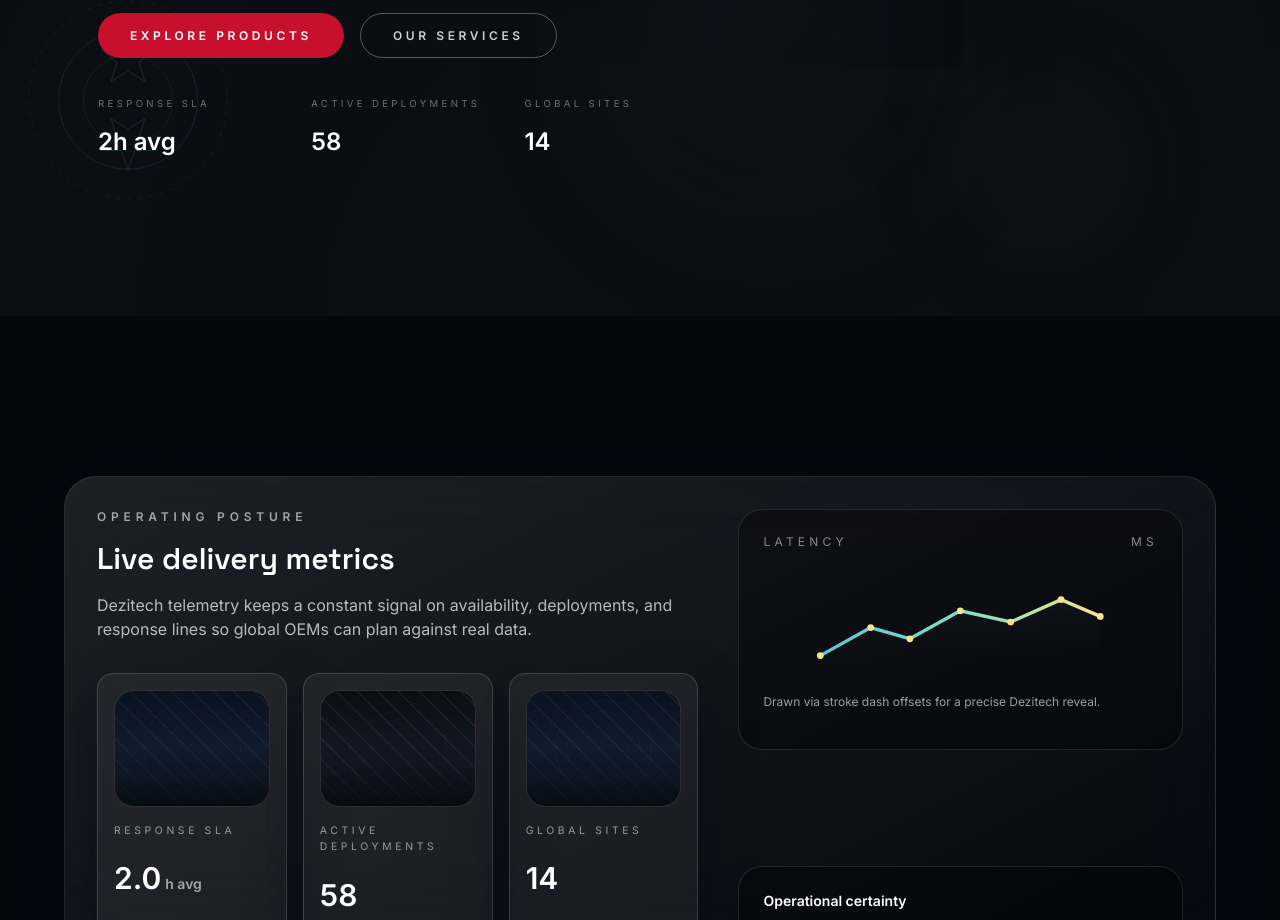
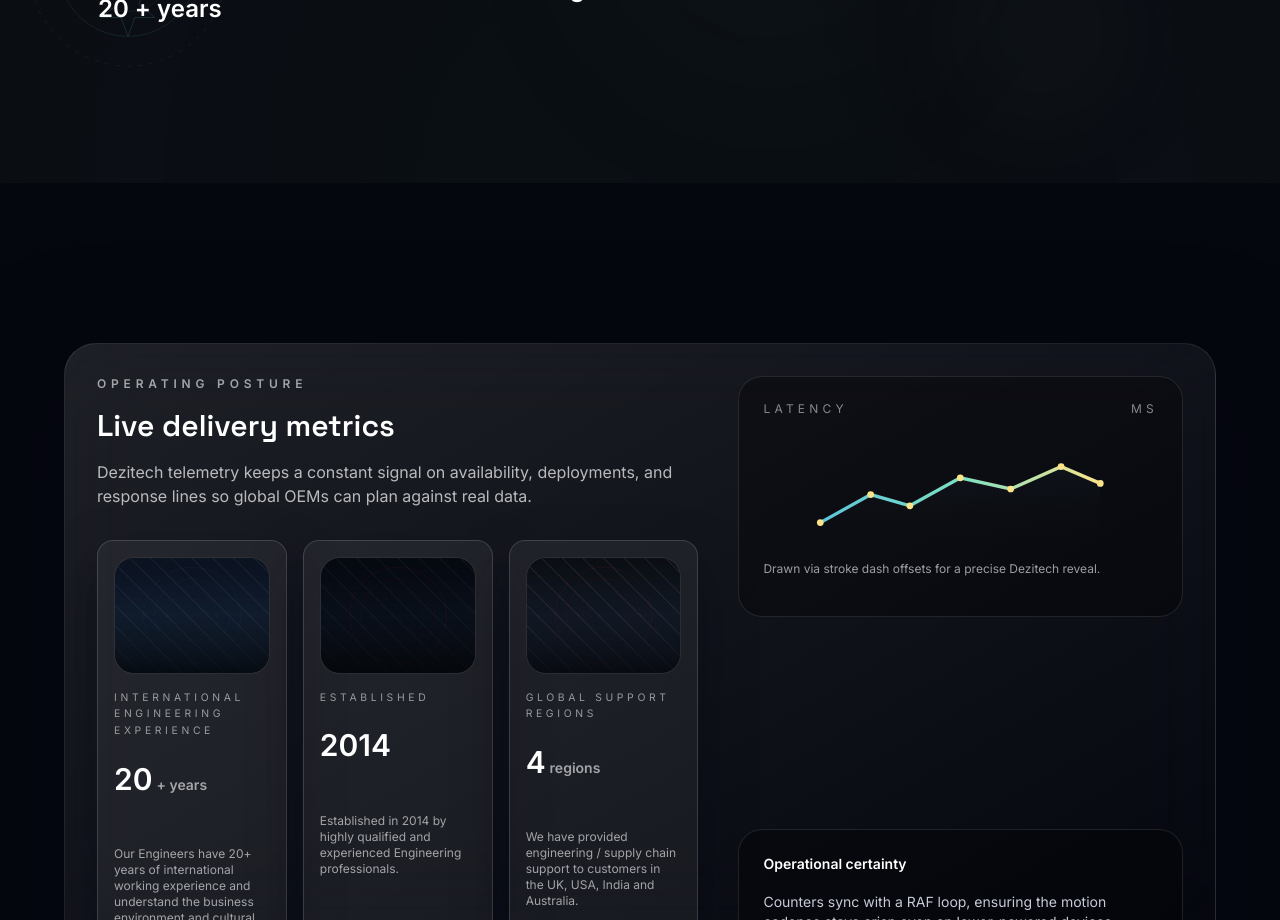
Before and after one commit to alok-kul5/dezitechweb, a Next.js app: page / in a window 1280 px wide. Shown: the part 1880-2800 px from the top of the page. Built offline with nearby package versions, Linux system fonts and the light colour scheme.

Commit message:
feat(content): wire pages to siteContent.json

```diff
--- a/app/page.tsx
+++ b/app/page.tsx
@@ -3,68 +3,44 @@ import AnimatedStats from "@/components/AnimatedStats";
 import MotionReveal from "@/components/MotionReveal";
 import ProductGrid from "@/components/ProductGrid";
 import Section from "@/components/Section";
+import { getSiteContentSync } from "@/lib/siteData";
 
-const heroHeadline = [
-  "Restoring confidence in industrial launches",
-  "through Dezitech-grade engineering partnerships",
-  "and resilient product manufacturing pipelines",
-];
-
-const heroDescription =
-  "We combine UK and India-based engineering talent to design, build, and deliver resilient supply chains for ambitious OEMs.";
-
-const featuredProducts = [
-  {
-    title: "Engineering and design",
-    summary: "Engineering resources, design, 3D modelling, CAE/FEA",
-    href: "/products/engineering-design",
-    mediaSrc: "/images/DEZITECH_IMG_03.jpg",
+const siteContent = getSiteContentSync();
+const heroStats = siteContent.kpis.slice(0, 3).map((kpi) => ({
+  label: kpi.label,
+  value:
+    typeof kpi.value === "number"
+      ? `${kpi.value}${kpi.suffix ? ` ${kpi.suffix}` : ""}`
+      : String(kpi.value),
+}));
+const servicesByTitle = siteContent.services.reduce<Record<string, (typeof siteContent.services)[number]>>(
+  (acc, service) => {
+    acc[service.title.toLowerCase()] = service;
+    return acc;
   },
-  {
-    title: "Refrigeration",
-    summary: "Design of refrigeration systems and component supply",
-    href: "/products/refrigeration",
-    mediaSrc: "/images/DEZITECH_IMG_02.jpg",
-  },
-  {
-    title: "Heat pump",
-    summary: "Heat pump design and components supply",
-    href: "/products/heat-pump",
-    mediaSrc: "/images/DEZITECH_IMG_01.jpg",
-  },
-  {
-    title: "Engineering Supply chain",
-    summary: "Cost effective & reliable components supply with excellent quality",
-    href: "/products/engineering-supply-chain",
-    mediaSrc: "/images/DEZITECH_IMG_03.jpg",
-  },
-];
-
-const foundingHighlights = [
-  "Established in 2014 by highly qualified and experienced Engineering professionals",
-  "Diversified and Global engineering experience",
-  "Well skilled in engineering, manufacturing and business management",
-  "Experience and Understanding of engineering outsourcing process",
-];
-
-const presenceStatements = [
-  "We are located in the UK & India, making communication easy and projects implementation effective.",
-  "In depth technical understanding. Solution provider rather than just outsourcing company.",
-  "Manufacturing and supply chain expertise honed through 20+ years of global industry experience.",
-  "Rigours supplier qualification process to ensure quality, reliability and continuous supply.",
-];
-
-const industriesServed = ["Oil and gas", "Automotive", "Industrial", "Aviation", "HVAC & R"];
+  {},
+);
+const outsourcing = servicesByTitle["engineering outsourcing"];
+const manufacturing = servicesByTitle["manufacturing support"];
+const industries = servicesByTitle["industries served"]?.bullets ?? [];
+const productCards = siteContent.products.map((product) => ({
+  title: product.title,
+  summary: product.summary,
+  href: product.href,
+  mediaSrc: product.media,
+  mediaAlt: `${product.title} visual`,
+}));
 
 export default function Home() {
   return (
     <main className="space-y-24">
       <AnimatedHero
-        eyebrow="Dezitech Engineering"
-        headline={heroHeadline}
-        description={heroDescription}
-        primaryCta={{ label: "Explore Products", href: "/products" }}
-        secondaryCta={{ label: "Our Services", href: "/services" }}
+        eyebrow={siteContent.hero.eyebrow}
+        headline={siteContent.hero.headline}
+        description={siteContent.hero.description}
+        primaryCta={siteContent.hero.ctaPrimary}
+        secondaryCta={siteContent.hero.ctaSecondary}
+        stats={heroStats}
       />
 
       <AnimatedStats />
@@ -72,7 +48,7 @@ export default function Home() {
         <Section
           eyebrow="What we do"
           title="Engineering disciplines we lead"
-          description="Copy sourced from dezitechengineering.com to highlight Dezitech’s primary solution areas."
+        description={outsourcing?.description ?? ""}
           accentVariant="grid"
           backdropVariant="midnight"
           accentClassName="right-16 top-12 hidden h-48 w-48 opacity-40 md:block"
@@ -93,7 +69,7 @@ export default function Home() {
         >
           <MotionReveal direction="up" distance={18} duration={0.65} amount={0.18}>
             <div className="rounded-[28px] border border-white/20 bg-black/30 p-2 backdrop-blur">
-              <ProductGrid items={featuredProducts} />
+              <ProductGrid items={productCards} />
             </div>
           </MotionReveal>
         </Section>
@@ -101,7 +77,7 @@ export default function Home() {
         <Section
           eyebrow="Established expertise"
           title="Why partners trust Dezitech"
-          description="Headlines directly mirrored from the Dezitech homepage."
+          description={siteContent.quality.title}
           accentVariant="orb"
           backdropVariant="sand"
           accentClassName="left-10 -bottom-4 hidden h-56 w-56 opacity-50 md:block"
@@ -114,8 +90,8 @@ export default function Home() {
             },
           ]}
         >
-          <div className="grid gap-4 md:grid-cols-2">
-            {foundingHighlights.map((item, index) => (
+            <div className="grid gap-4 md:grid-cols-2">
+              {siteContent.quality.pillars.map((item, index) => (
               <MotionReveal
                 key={item}
                 as="div"
@@ -136,7 +112,7 @@ export default function Home() {
         <Section
           eyebrow="Global presence"
           title="UK + India delivery model"
-          description="Summaries imported from the manufacturing/supply chain and homepage sections."
+          description={manufacturing?.description ?? ""}
           accentVariant="beam"
           backdropVariant="slate"
           accentClassName="right-12 top-1/2 hidden h-60 w-24 -translate-y-1/2 opacity-40 md:block"
@@ -149,8 +125,8 @@ export default function Home() {
             },
           ]}
         >
-          <div className="space-y-4">
-            {presenceStatements.map((statement, index) => (
+            <div className="space-y-4">
+              {(manufacturing?.bullets ?? []).map((statement, index) => (
               <MotionReveal
                 key={statement}
                 as="div"
@@ -170,7 +146,7 @@ export default function Home() {
         <Section
           eyebrow="Industries served"
           title="Where we already operate"
-          description="Direct lift from the Dezitech industries overview."
+          description={servicesByTitle["industries served"]?.description ?? ""}
           accentVariant="grid"
           backdropVariant="sand"
           accentClassName="right-8 top-10 hidden h-40 w-40 opacity-50 md:block"
@@ -183,8 +159,8 @@ export default function Home() {
             },
           ]}
         >
-          <div className="grid gap-4 md:grid-cols-5">
-            {industriesServed.map((industry, index) => (
+            <div className="grid gap-4 md:grid-cols-5">
+              {industries.map((industry, index) => (
               <MotionReveal
                 key={industry}
                 as="div"
@@ -204,7 +180,7 @@ export default function Home() {
         <Section
           eyebrow="Get in touch"
           title="Stay ahead with Dezitech"
-          description="Adapted from the contact page invitation."
+          description={siteContent.contact.message}
           accentVariant="orb"
           backdropVariant="midnight"
           accentClassName="left-20 top-4 hidden h-48 w-48 opacity-40 md:block"
@@ -216,9 +192,7 @@ export default function Home() {
           splitText
           className="rounded-3xl border border-white/10 bg-black/30 p-8 text-base text-white/80"
         >
-          Please do contact us for any further details such as work samples, quotation or to discuss how we can help you.
-          We stay responsive between Karad and Bristol so project conversations, supplier coordination, and engineering
-          reviews stay on track.
+          {siteContent.contact.message}
         </MotionReveal>
       </Section>
     </main>
--- a/components/AnimatedHero.tsx
+++ b/components/AnimatedHero.tsx
@@ -15,12 +15,18 @@ type Cta = {
   href: string;
 };
 
+type HeroStat = {
+  label: string;
+  value: string;
+};
+
 type AnimatedHeroProps = {
   eyebrow?: string;
   headline: string[];
   description: string;
   primaryCta: Cta;
   secondaryCta?: Cta;
+  stats?: HeroStat[];
 };
 
 const HERO_EASE: [number, number, number, number] = [0.21, 0.8, 0.32, 1];
@@ -31,6 +37,7 @@ const AnimatedHero = ({
   description,
   primaryCta,
   secondaryCta,
+  stats,
 }: AnimatedHeroProps) => {
   const prefersReducedMotion = useReducedMotion();
   const shouldAnimate = !prefersReducedMotion;
@@ -123,6 +130,7 @@ const AnimatedHero = ({
               ) : null}
             </motion.div>
 
+            {stats?.length ? (
               <MotionReveal
                 className="grid gap-6 text-sm text-white/80 sm:grid-cols-3"
                 direction="up"
@@ -130,17 +138,14 @@ const AnimatedHero = ({
                 delay={0.6}
                 stagger={0.08}
               >
-              {[
-                { label: "Response SLA", value: "2h avg" },
-                { label: "Active Deployments", value: "58" },
-                { label: "Global Sites", value: "14" },
-              ].map((item) => (
+                {stats.map((item) => (
                   <div key={item.label}>
                     <p className="text-[0.6rem] uppercase tracking-[0.35em] text-white/40">{item.label}</p>
                     <p className="mt-2 text-2xl font-semibold text-white">{item.value}</p>
                   </div>
                 ))}
               </MotionReveal>
+            ) : null}
           </div>
 
           <div className="relative lg:col-span-5">
--- a/components/AnimatedStats.tsx
+++ b/components/AnimatedStats.tsx
@@ -4,42 +4,16 @@ import Image from "next/image";
 import { motion, useInView } from "framer-motion";
 import { useEffect, useMemo, useRef, useState } from "react";
 
+import { getSiteContentSync, loadSiteContent } from "@/lib/siteData";
+
 import AnimatedLineGraph from "./AnimatedLineGraph";
 import MotionReveal from "./MotionReveal";
 import { useReducedMotion } from "./useReducedMotion";
 
-type StatConfig = {
-  label: string;
-  value: number;
-  suffix?: string;
-  prefix?: string;
-  decimals?: number;
-  caption: string;
-  mediaSrc?: string;
-};
+type SiteCopy = ReturnType<typeof getSiteContentSync>;
+type KpiStat = SiteCopy["kpis"][number];
 
-const STAT_CONFIG: StatConfig[] = [
-  {
-    label: "Response SLA",
-    value: 2,
-    suffix: "h avg",
-    decimals: 1,
-    caption: "London response desk",
-    mediaSrc: "/images/DEZITECH_IMG_02.jpg",
-  },
-  {
-    label: "Active Deployments",
-    value: 58,
-    caption: "Live manufacturing cells",
-    mediaSrc: "/images/DEZITECH_IMG_03.jpg",
-  },
-  {
-    label: "Global Sites",
-    value: 14,
-    caption: "Dual-continent oversight",
-    mediaSrc: "/images/DEZITECH_IMG_02.jpg",
-  },
-];
+const staticContent = getSiteContentSync();
 
 const formatValue = (value: number, decimals = 0) => Number(value).toFixed(decimals);
 
@@ -47,25 +21,42 @@ const AnimatedStats = () => {
   const containerRef = useRef<HTMLDivElement>(null);
   const prefersReducedMotion = useReducedMotion();
   const shouldAnimate = !prefersReducedMotion;
-  const [values, setValues] = useState<number[]>(() => STAT_CONFIG.map(() => 0));
+  const [kpis, setKpis] = useState<KpiStat[]>(staticContent.kpis);
+  const [values, setValues] = useState<number[]>(() => staticContent.kpis.map(() => 0));
   const isInView = useInView(containerRef, {
     once: true,
     margin: "-20% 0px",
   });
 
   useEffect(() => {
+    let mounted = true;
+    loadSiteContent().then((content) => {
+      if (mounted) {
+        setKpis(content.kpis);
+      }
+    });
+    return () => {
+      mounted = false;
+    };
+  }, []);
+
+  useEffect(() => {
+    setValues(kpis.map(() => 0));
+  }, [kpis.length]);
+
+  useEffect(() => {
     if (!isInView) return;
 
     if (prefersReducedMotion) {
       const reducedId = requestAnimationFrame(() => {
-        setValues(STAT_CONFIG.map((stat) => stat.value));
+        setValues(kpis.map((stat) => Number(stat.value)));
       });
       return () => cancelAnimationFrame(reducedId);
     }
 
     const rafIds: number[] = [];
 
-    STAT_CONFIG.forEach((stat, index) => {
+    kpis.forEach((stat, index) => {
       const start = performance.now();
       const duration = 1600;
 
@@ -73,7 +64,7 @@ const AnimatedStats = () => {
         const elapsed = now - start;
         const progress = Math.min(elapsed / duration, 1);
         const eased = 1 - Math.pow(1 - progress, 3);
-        const nextValue = stat.value * eased;
+        const nextValue = Number(stat.value) * eased;
 
         setValues((prev) => {
           const next = [...prev];
@@ -92,15 +83,15 @@ const AnimatedStats = () => {
     return () => {
       rafIds.forEach((id) => cancelAnimationFrame(id));
     };
-  }, [isInView, prefersReducedMotion]);
+  }, [isInView, prefersReducedMotion, kpis]);
 
   const stats = useMemo(
     () =>
-      STAT_CONFIG.map((stat, index) => ({
+      kpis.map((stat, index) => ({
         ...stat,
-        current: prefersReducedMotion ? stat.value : values[index] ?? 0,
+        current: prefersReducedMotion ? Number(stat.value) : values[index] ?? 0,
       })),
-    [prefersReducedMotion, values],
+    [prefersReducedMotion, values, kpis],
   );
 
   return (
@@ -142,7 +133,7 @@ const AnimatedStats = () => {
                 >
                   <div className="relative mb-4 aspect-[4/3] overflow-hidden rounded-xl border border-white/10 bg-black/30">
                     <Image
-                    src={stat.mediaSrc ?? "/images/DEZITECH_IMG_02.jpg"}
+                      src={stat.media ?? "/images/DEZITECH_IMG_02.jpg"}
                       alt={`${stat.label} visual`}
                       fill
                       className="object-cover"
@@ -157,7 +148,7 @@ const AnimatedStats = () => {
                     {formatValue(stat.current, stat.decimals)}
                     {stat.suffix ? <span className="ml-1 text-sm text-white/60">{stat.suffix}</span> : null}
                   </p>
-                <p className="mt-3 text-xs text-white/60">{stat.caption}</p>
+                  <p className="mt-3 text-xs text-white/60">{stat.description}</p>
                 </motion.article>
               ))}
             </div>
--- a/data/siteContent.json
+++ b/data/siteContent.json
@@ -1,8 +1,12 @@
 {
   "hero": {
     "eyebrow": "Dezitech Engineering",
-    "headline": "Helping customers grow profitably by providing engineering outsourcing solutions Design and Product manufacturing",
-    "subheadline": "Established in 2014, Dezitech engineering pvt. Ltd engineers have extensive experience in engineering design, new product development and supply chain management in diverse industries.",
+    "headline": [
+      "Helping customers grow profitably",
+      "by providing engineering outsourcing solutions",
+      "Design and Product manufacturing"
+    ],
+    "description": "Established in 2014, Dezitech engineering pvt. Ltd engineers have extensive experience in engineering design, new product development and supply chain management in diverse industries.",
     "ctaPrimary": {
       "label": "Contact Us",
       "href": "/contact"
@@ -16,21 +20,26 @@
   "kpis": [
     {
       "label": "International engineering experience",
-      "value": "20+ years",
+      "value": 20,
+      "suffix": "+ years",
       "description": "Our Engineers have 20+ years of international working experience and understand the business environment and cultural issues.",
-      "icon": "/icons/DEZITECH_ICON_MAP.svg"
+      "icon": "/icons/DEZITECH_ICON_MAP.svg",
+      "media": "/images/DEZITECH_IMG_02.jpg"
     },
     {
       "label": "Established",
-      "value": "2014",
+      "value": 2014,
       "description": "Established in 2014 by highly qualified and experienced Engineering professionals.",
-      "icon": "/icons/DEZITECH_ICON_GEAR.svg"
+      "icon": "/icons/DEZITECH_ICON_GEAR.svg",
+      "media": "/images/DEZITECH_IMG_01.jpg"
     },
     {
       "label": "Global support regions",
-      "value": "4 regions",
+      "value": 4,
+      "suffix": "regions",
       "description": "We have provided engineering / supply chain support to customers in the UK, USA, India and Australia.",
-      "icon": "/icons/DEZITECH_ICON_MAP.svg"
+      "icon": "/icons/DEZITECH_ICON_MAP.svg",
+      "media": "/images/DEZITECH_IMG_03.jpg"
     }
   ],
   "lineGraph": {
@@ -56,36 +65,32 @@
   },
   "products": [
     {
-      "name": "Engineering and design",
+      "title": "Engineering and design",
       "summary": "Engineering resources, design, 3D modelling, CAE/FEA.",
-      "details": "We solve technical challenges and provide resources to get new products faster to the market.",
-      "image": "/images/DEZITECH_IMG_02.jpg",
-      "icon": "/icons/DEZITECH_ICON_GEAR.svg",
-      "link": "/services#engineering"
+      "description": "We solve technical challenges and provide resources to get new products faster to the market.",
+      "href": "/products/engineering-design",
+      "media": "/images/DEZITECH_IMG_02.jpg"
     },
     {
-      "name": "Refrigeration",
+      "title": "Refrigeration",
       "summary": "Design of refrigeration systems and component supply.",
-      "details": "Refrigeration & heat pump components are part of the managed supply for customers who need reliable quality.",
-      "image": "/images/DEZITECH_IMG_03.jpg",
-      "icon": "/icons/DEZITECH_ICON_MAP.svg",
-      "link": "/services#refrigeration"
+      "description": "Refrigeration & heat pump components are part of the managed supply for customers who need reliable quality.",
+      "href": "/products/refrigeration",
+      "media": "/images/DEZITECH_IMG_03.jpg"
     },
     {
-      "name": "Heat pump",
+      "title": "Heat pump",
       "summary": "Heat pump design and components supply.",
-      "details": "We are flexible with volumes and manage the development & approval of patterns, jigs/fixtures, gauges and testing.",
-      "image": "/images/DEZITECH_ART_01.png",
-      "icon": "/icons/DEZITECH_ICON_GEAR.svg",
-      "link": "/services#heat"
+      "description": "We are flexible with volumes and manage the development & approval of patterns, jigs/fixtures, gauges and testing.",
+      "href": "/products/heat-pump",
+      "media": "/images/DEZITECH_ART_01.png"
     },
     {
-      "name": "Engineering supply chain",
+      "title": "Engineering supply chain",
       "summary": "Cost effective & reliable components supply with excellent quality.",
-      "details": "We are locally based & can assist with solving supply chain challenges ensuring a quality and reliable supply of components at economical prices from our operation in India.",
-      "image": "/images/DEZITECH_IMG_01.jpg",
-      "icon": "/icons/DEZITECH_ICON_MAP.svg",
-      "link": "/services#supply"
+      "description": "We are locally based & can assist with solving supply chain challenges ensuring a quality and reliable supply of components at economical prices from our operation in India.",
+      "href": "/products/engineering-supply-chain",
+      "media": "/images/DEZITECH_IMG_01.jpg"
     }
   ],
   "services": [
@@ -136,6 +141,7 @@
       "Karad, India",
       "Bristol, UK"
     ],
+    "message": "Please do contact us for any further details such as work samples, quotation or to discuss how we can help you. We stay responsive between Karad and Bristol so project conversations, supplier coordination, and engineering reviews stay on track.",
     "cta": {
       "label": "Request Call Back",
       "href": "/contact",
--- /dev/null
+++ b/lib/siteData.ts
@@ -0,0 +1,21 @@
+import siteContent from "@/data/siteContent.json";
+
+export type SiteContent = typeof siteContent;
+
+let clientCache: SiteContent | null = null;
+
+export const getSiteContentSync = (): SiteContent => siteContent;
+
+export const loadSiteContent = async (): Promise<SiteContent> => {
+  if (typeof window === "undefined") {
+    return siteContent;
+  }
+
+  if (clientCache) {
+    return clientCache;
+  }
+
+  const module = await import("@/data/siteContent.json");
+  clientCache = module.default ?? (module as SiteContent);
+  return clientCache;
+};
```
Lines whose indentation alone changed are shown as unchanged.
